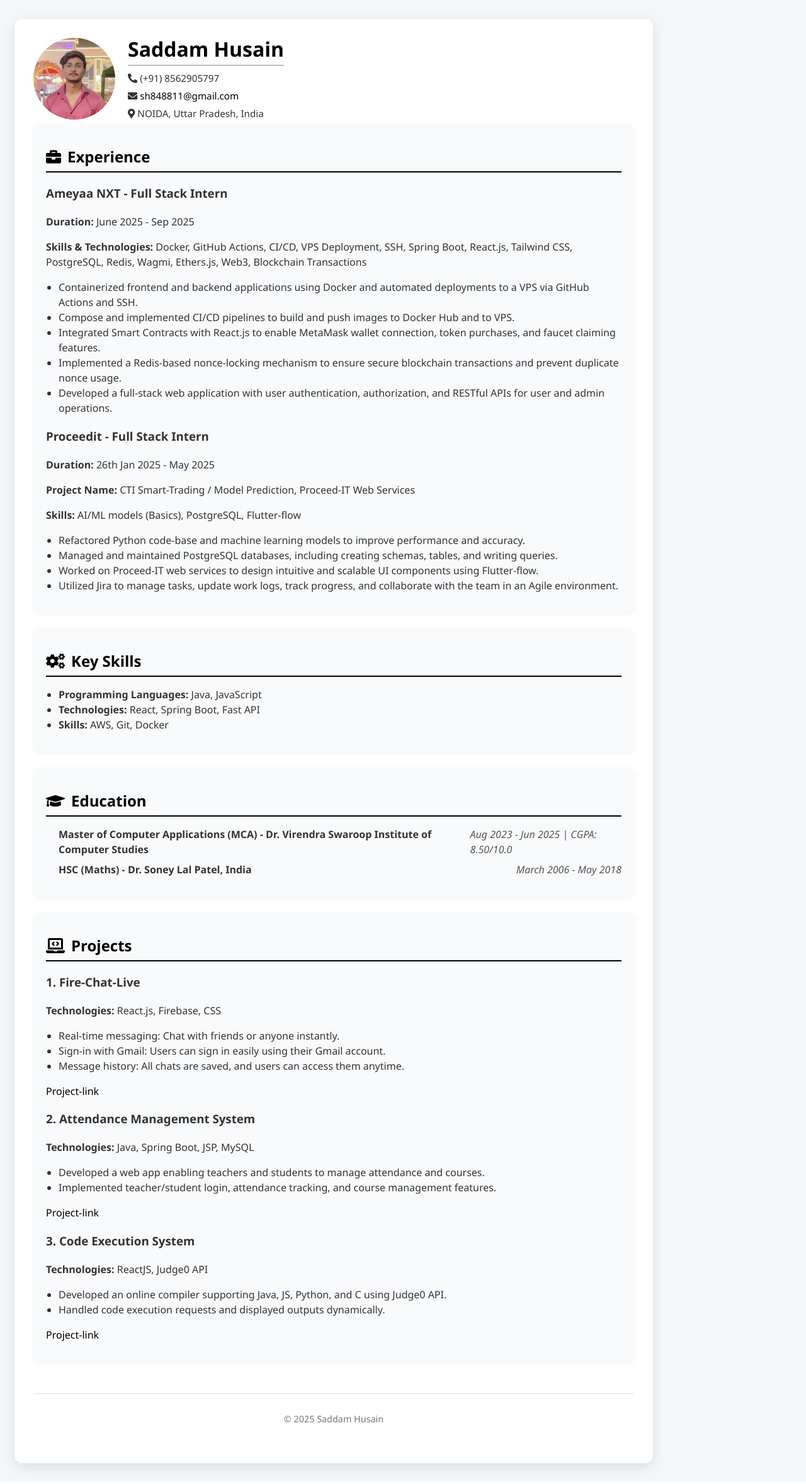
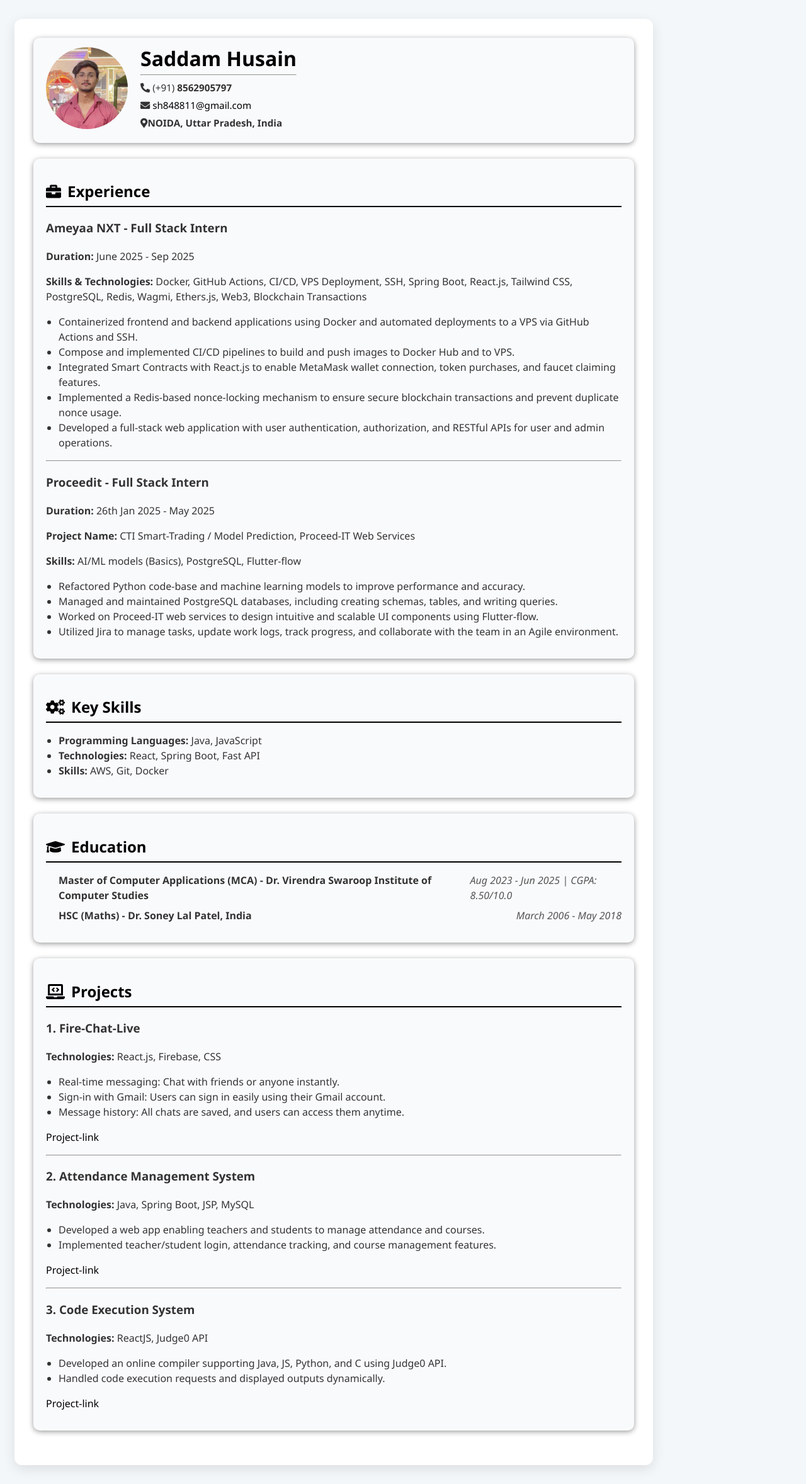
Before and after one commit to Saddam848811/resume, a React (Vite) app: page / in a window 1280 px wide. Shown: the whole page at 63% size. Built offline with nearby package versions, Linux system fonts and the light colour scheme.

Commit message:
change 2025 before ck

```diff
--- a/src/App.css
+++ b/src/App.css
@@ -71,7 +71,7 @@ section {
   padding: 15px 20px;
   border-radius: 10px;
   background-color: #f9fafc;
-  box-shadow: 0 2px 8px rgba(0,0,0,0.05);
+  box-shadow: 0 2px 8px rgba(0,0,0,0.400);
   transition: transform 0.3s ease, box-shadow 0.3s ease;
 }
 
--- a/src/App.jsx
+++ b/src/App.jsx
@@ -6,7 +6,7 @@ const Resume = () => {
   return (
     <div className="resume">
       <header className="resume-header">
-        <div className="header-content flex">
+        <section>   <div className="header-content flex">
           <div className="profile-image">
             <img src={profileImage} alt="Saddam Husain" />
           </div>
@@ -14,12 +14,13 @@ const Resume = () => {
             <h1>Saddam Husain</h1>
             <hr />
             <div className="contact-info">
-              <p><i className="fas fa-phone-alt"></i> (+91) 8562905797</p>
+              <p><i className="fas fa-phone-alt"></i> (+91) <b>8562905797</b></p>
               <p><i className="fas fa-envelope"></i> <a href="mailto:sh848811@gmail.com">sh848811@gmail.com</a></p>
-              <p><i className="fas fa-map-marker-alt"></i> NOIDA, Uttar Pradesh, India</p>
+              <p><i className="fas fa-map-marker-alt"></i><b>NOIDA, Uttar Pradesh, India</b> </p>
             </div>
           </div>
-        </div>
+        </div></section>
+
       </header>
 
        <section>
@@ -35,7 +36,7 @@ const Resume = () => {
               <li>Developed a full-stack web application with user authentication, authorization, and RESTful APIs for user and admin operations.</li>
               {/* <li>Designed and managed PostgreSQL schemas for data persistence and implemented Spring Security for secure access control.</li> */}
             </ul>
-
+<hr />
             <h3>Proceedit - <span className="role">Full Stack Intern</span></h3>
             <p><strong>Duration:</strong> 26th Jan 2025 - May 2025</p>
             <p><strong>Project Name:</strong> CTI Smart-Trading / Model Prediction, Proceed-IT Web Services</p>
@@ -88,7 +89,7 @@ const Resume = () => {
     <li>Message history: All chats are saved, and users can access them anytime.</li>
   </ul>
   <p><a href="https://fire-chat-live.onrender.com/">Project-link</a></p>
-
+<hr />
   <h3>2. Attendance Management System</h3>
   <p><strong>Technologies:</strong> Java, Spring Boot, JSP, MySQL</p>
   <ul>
@@ -96,7 +97,7 @@ const Resume = () => {
     <li>Implemented teacher/student login, attendance tracking, and course management features.</li>
   </ul>
   <p><a href="https://youtu.be/Df2xBrzsqb4?si=tIBuZ-F8rkQ-GDc_">Project-link</a></p>
-
+<hr />
   <h3>3. Code Execution System</h3>
   <p><strong>Technologies:</strong> ReactJS, Judge0 API</p>
   <ul>
@@ -126,9 +127,9 @@ const Resume = () => {
         </div>
       </div>
 
-      <footer className="resume-footer">
+      {/* <footer className="resume-footer">
         <p>© 2025 Saddam Husain</p>
-      </footer>
+      </footer> */}
     </div>
   );
 };
```
